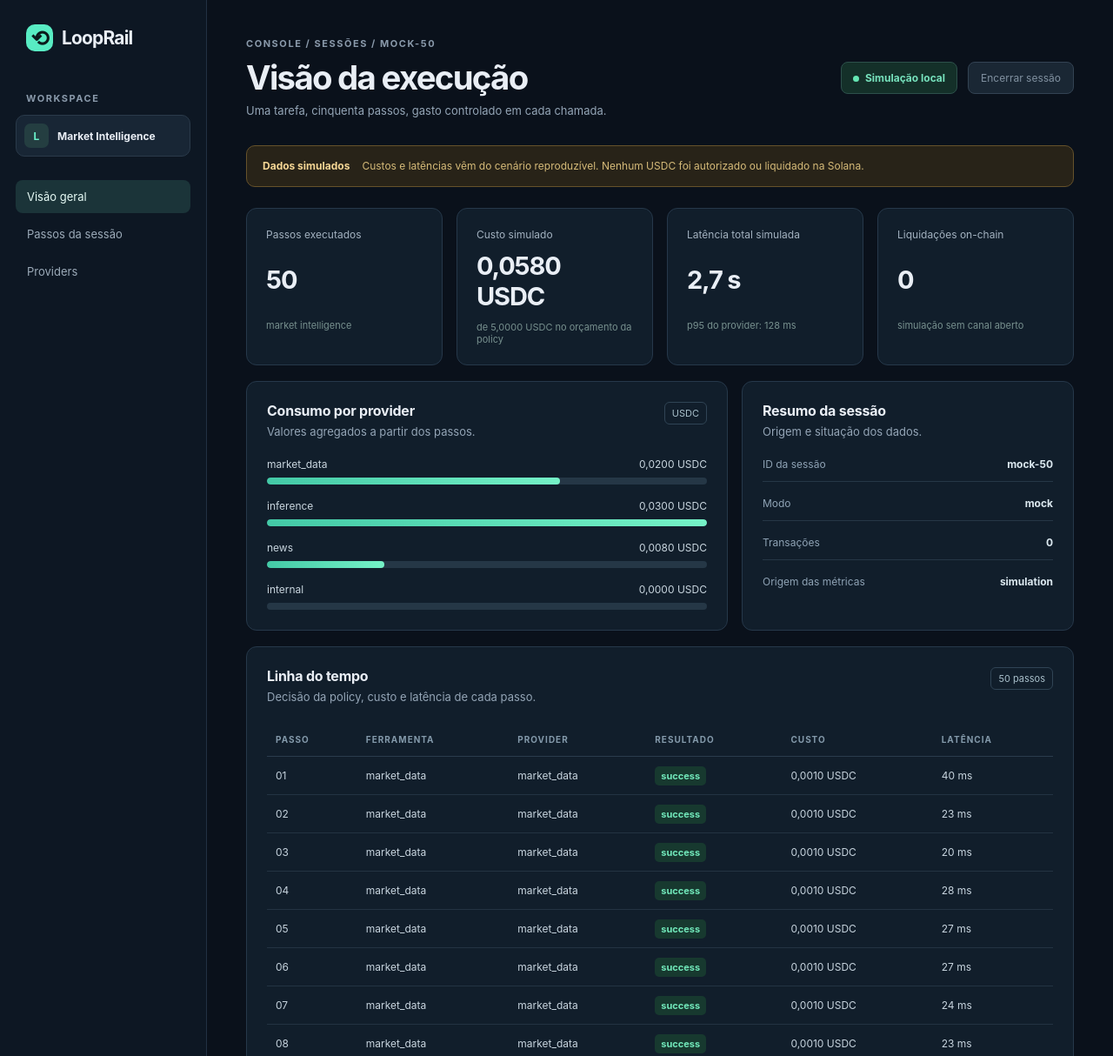
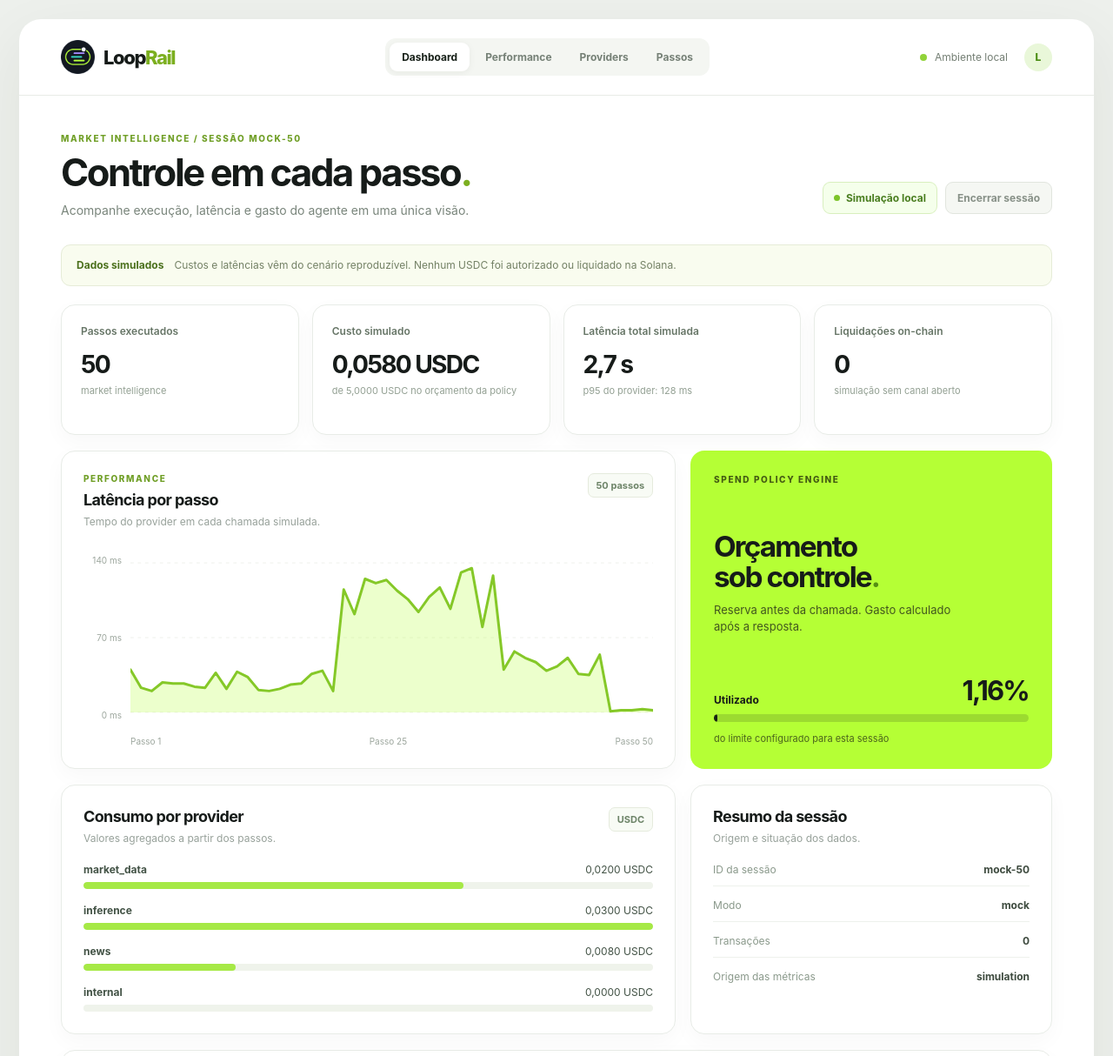
Before and after one commit to AnaCelia1827/hackathon-superteam, a plain HTML site: page apps/dashboard/index.html in a window 1280 px wide. Shown: the top 1214 px of the page at 87% size. Drawn offline with Linux system fonts and the light colour scheme.

Commit message:
style(dashboard): apply light LoopRail theme and brand logo

```diff
--- a/apps/dashboard/index.html
+++ b/apps/dashboard/index.html
@@ -3,29 +3,28 @@
   <head>
     <meta charset="UTF-8" />
     <meta name="viewport" content="width=device-width, initial-scale=1" />
-    <title>LoopRail — Console</title>
+    <title>LoopRail — Dashboard</title>
     <meta name="description" content="Painel de execução do agente LoopRail" />
     <link rel="stylesheet" href="./styles.css" />
   </head>
   <body>
     <div class="app-shell">
-      <aside class="sidebar">
-        <div class="brand"><span class="brand-mark">⟲</span><span>LoopRail</span></div>
-        <div class="workspace-label">WORKSPACE</div>
-        <div class="workspace"><span class="workspace-avatar">L</span><span>Market Intelligence</span></div>
+      <header class="site-header">
+        <a class="brand" href="#overview"><img class="brand-logo" src="./assets/looprail-logo.png" alt="" /><span>Loop<span class="brand-accent">Rail</span></span></a>
         <nav aria-label="Navegação">
-          <a class="active" href="#overview">Visão geral</a>
-          <a href="#steps">Passos da sessão</a>
+          <a class="active" href="#overview">Dashboard</a>
+          <a href="#performance">Performance</a>
           <a href="#providers">Providers</a>
+          <a href="#steps">Passos</a>
         </nav>
-        <div class="sidebar-bottom">Ambiente local<br /><strong>Protótipo de demonstração</strong></div>
-      </aside>
+        <div class="header-profile"><span class="environment-dot"></span>Ambiente local<span class="avatar">L</span></div>
+      </header>
       <main id="overview">
         <header class="topbar">
           <div>
-            <div class="eyebrow">CONSOLE / SESSÕES / MOCK-50</div>
-            <h1>Visão da execução</h1>
-            <p>Uma tarefa, cinquenta passos, gasto controlado em cada chamada.</p>
+            <div class="eyebrow">MARKET INTELLIGENCE / SESSÃO MOCK-50</div>
+            <h1>Controle em cada passo<span class="title-dot">.</span></h1>
+            <p>Acompanhe execução, latência e gasto do agente em uma única visão.</p>
           </div>
           <div class="header-actions">
             <span class="status"><span class="status-dot"></span>Simulação local</span>
@@ -42,6 +41,31 @@
           <article class="metric"><span>Latência total simulada</span><strong id="duration">—</strong><small>p95 do provider: <span id="p95">—</span></small></article>
           <article class="metric"><span>Liquidações on-chain</span><strong id="settlements">—</strong><small>simulação sem canal aberto</small></article>
         </section>
+        <div class="insights-grid">
+          <section class="panel chart-panel" id="performance">
+            <div class="panel-heading"><div><div class="eyebrow">PERFORMANCE</div><h2>Latência por passo</h2><p>Tempo do provider em cada chamada simulada.</p></div><span class="pill">50 passos</span></div>
+            <div class="chart-wrap">
+              <div class="chart-scale"><span id="chart-max">—</span><span id="chart-mid">—</span><span>0 ms</span></div>
+              <svg viewBox="0 0 640 220" preserveAspectRatio="none" role="img" aria-label="Gráfico de latência por passo">
+                <line x1="0" y1="20" x2="640" y2="20" class="grid-line" />
+                <line x1="0" y1="110" x2="640" y2="110" class="grid-line" />
+                <line x1="0" y1="200" x2="640" y2="200" class="grid-line" />
+                <path id="latency-area" class="chart-area" d="" />
+                <path id="latency-line" class="chart-line" d="" />
+              </svg>
+            </div>
+            <div class="chart-axis"><span>Passo 1</span><span>Passo 25</span><span>Passo 50</span></div>
+          </section>
+          <section class="highlight-panel" aria-label="Orçamento da sessão">
+            <div class="eyebrow">SPEND POLICY ENGINE</div>
+            <div><h2>Orçamento<br />sob controle<span>.</span></h2><p>Reserva antes da chamada. Gasto calculado após a resposta.</p></div>
+            <div class="highlight-bottom">
+              <div><span>Utilizado</span><strong id="budget-percent">—</strong></div>
+              <div class="budget-track"><div id="budget-fill"></div></div>
+              <small>do limite configurado para esta sessão</small>
+            </div>
+          </section>
+        </div>
         <div class="content-grid">
           <section class="panel" id="providers">
             <div class="panel-heading"><div><h2>Consumo por provider</h2><p>Valores agregados a partir dos passos.</p></div><span class="pill">USDC</span></div>
--- a/apps/dashboard/main.js
+++ b/apps/dashboard/main.js
@@ -16,6 +16,24 @@ async function loadDashboard() {
   text("transactions", String(metrics.onchain_transactions));
   text("source", metrics.source);
   text("step-total", `${events.length} passos`);
+  const budgetRatio = metrics.policy_budget_usdc_base_units > 0
+    ? metrics.usdc_spent_base_units / metrics.policy_budget_usdc_base_units
+    : 0;
+  text("budget-percent", `${(budgetRatio * 100).toLocaleString("pt-BR", { maximumFractionDigits: 2 })}%`);
+  document.getElementById("budget-fill").style.width = `${Math.min(100, budgetRatio * 100)}%`;
+
+  const latencies = events.map((event) => event.provider_latency_ms);
+  const chartMaximum = Math.max(20, Math.ceil(Math.max(...latencies) / 20) * 20);
+  text("chart-max", `${chartMaximum} ms`);
+  text("chart-mid", `${chartMaximum / 2} ms`);
+  const points = latencies.map((latency, index) => {
+    const x = (index / Math.max(1, latencies.length - 1)) * 640;
+    const y = 200 - (latency / chartMaximum) * 180;
+    return [x.toFixed(1), y.toFixed(1)];
+  });
+  const linePath = points.map(([x, y], index) => `${index === 0 ? "M" : "L"}${x} ${y}`).join(" ");
+  document.getElementById("latency-line").setAttribute("d", linePath);
+  document.getElementById("latency-area").setAttribute("d", `${linePath} L640 200 L0 200 Z`);
 
   const totals = new Map();
   for (const event of events) totals.set(event.provider, (totals.get(event.provider) || 0) + event.cost_usdc_base_units);
--- a/apps/dashboard/styles.css
+++ b/apps/dashboard/styles.css
@@ -1,58 +1,109 @@
-:root { font-family: Inter, ui-sans-serif, system-ui, sans-serif; color: #e9eef5; background: #0a111b; }
+:root {
+  font-family: Inter, ui-sans-serif, system-ui, -apple-system, BlinkMacSystemFont, "Segoe UI", sans-serif;
+  color: #161b19;
+  background: #edf0ec;
+  --lime: #b5ff35;
+  --green: #7cb727;
+  --muted: #79857b;
+  --border: #e8ece7;
+}
 * { box-sizing: border-box; }
-body { margin: 0; }
-.app-shell { display: grid; grid-template-columns: 238px minmax(0, 1fr); min-height: 100vh; }
-.sidebar { background: #0d1723; border-right: 1px solid #223142; padding: 28px 18px; display: flex; flex-direction: column; }
-.brand { display: flex; align-items: center; gap: 10px; font-size: 21px; font-weight: 750; letter-spacing: -.04em; padding: 0 12px; }
-.brand-mark { display: grid; place-items: center; background: #58ecc3; color: #0b191b; border-radius: 10px; width: 31px; height: 31px; font-size: 25px; }
-.workspace-label, .eyebrow { color: #8a9aab; font-size: 11px; font-weight: 700; letter-spacing: .14em; }
-.workspace-label { margin: 47px 12px 12px; }
-.workspace { display: flex; align-items: center; gap: 10px; background: #182635; border: 1px solid #2a3a4a; border-radius: 10px; padding: 9px; font-size: 12px; font-weight: 650; }
-.workspace-avatar { display: grid; place-items: center; background: #243e41; color: #6af2ca; width: 28px; height: 28px; border-radius: 7px; }
-nav { display: grid; gap: 5px; margin-top: 27px; }
-nav a { color: #9cabb9; text-decoration: none; padding: 11px 13px; border-radius: 8px; font-size: 13px; }
-nav a:hover, nav a.active { color: #e7fbf6; background: #1b3439; }
-.sidebar-bottom { margin-top: auto; padding: 20px 12px 0; color: #8192a4; font-size: 12px; line-height: 1.6; }
-.sidebar-bottom strong { color: #bac9d5; font-weight: 500; }
-main { max-width: 1500px; width: 100%; margin: 0 auto; padding: 43px 45px 70px; }
-.topbar { display: flex; justify-content: space-between; align-items: center; gap: 24px; }
-h1 { font-size: clamp(29px, 3vw, 39px); letter-spacing: -.045em; margin: 9px 0 7px; }
-p { color: #94a5b6; margin: 0; font-size: 13px; }
-.header-actions { display: flex; align-items: center; gap: 12px; }
-.status { border: 1px solid #2d504b; color: #77e2bd; background: #143029; font-size: 12px; font-weight: 650; padding: 10px 13px; border-radius: 8px; white-space: nowrap; }
-.status-dot { display: inline-block; width: 7px; height: 7px; border-radius: 50%; background: #65e6b3; margin-right: 7px; }
-button { border: 1px solid #334353; color: #8191a0; background: #1a2734; border-radius: 8px; padding: 10px 14px; font: inherit; font-size: 12px; cursor: not-allowed; }
-.notice { display: flex; gap: 14px; align-items: center; margin-top: 32px; padding: 14px 18px; border: 1px solid #66522b; border-radius: 10px; background: #282318; color: #d6bb79; font-size: 12px; line-height: 1.5; }
-.notice strong { color: #f6d795; white-space: nowrap; }
-.metrics-grid { display: grid; grid-template-columns: repeat(4, 1fr); gap: 16px; margin-top: 24px; }
-.metric, .panel { background: #111e2b; border: 1px solid #26384a; border-radius: 12px; }
-.metric { padding: 22px; display: grid; gap: 11px; min-height: 147px; }
-.metric > span { color: #a3b2c0; font-size: 12px; }
-.metric strong { font-size: 29px; letter-spacing: -.04em; }
-.metric small { color: #77908e; font-size: 11px; }
-.content-grid { display: grid; grid-template-columns: 1.45fr 1fr; gap: 16px; margin-top: 18px; }
-.panel { padding: 23px; }
-.panel-heading { display: flex; justify-content: space-between; align-items: start; gap: 15px; margin-bottom: 22px; }
-h2 { font-size: 16px; margin: 0 0 6px; letter-spacing: -.015em; }
-.pill { border: 1px solid #304455; border-radius: 6px; color: #a8bfca; padding: 5px 8px; font-size: 11px; white-space: nowrap; }
+html { scroll-behavior: smooth; }
+body { margin: 0; padding: 22px; }
+button, a { font: inherit; }
+.app-shell { max-width: 1510px; min-height: calc(100vh - 44px); margin: auto; background: white; border-radius: 25px; box-shadow: 0 24px 70px #24301e12; overflow: hidden; }
+.site-header { display: flex; align-items: center; justify-content: space-between; gap: 24px; min-height: 88px; padding: 18px 48px; border-bottom: 1px solid var(--border); }
+.brand { display: inline-flex; align-items: center; gap: 10px; color: #161b19; text-decoration: none; font-size: 22px; font-weight: 800; letter-spacing: -.065em; white-space: nowrap; }
+.brand-logo { width: 39px; height: 39px; object-fit: contain; }
+.brand-accent, .title-dot { color: #7caf20; }
+nav { display: flex; align-items: center; gap: 4px; padding: 5px; border-radius: 12px; background: #f4f6f2; }
+nav a { padding: 9px 14px; border-radius: 9px; color: #758076; font-size: 12px; font-weight: 650; text-decoration: none; white-space: nowrap; }
+nav a.active, nav a:hover { color: #172018; background: white; box-shadow: 0 2px 9px #1d2d160e; }
+.header-profile { display: flex; align-items: center; gap: 9px; color: #737e73; font-size: 12px; white-space: nowrap; }
+.environment-dot { width: 8px; height: 8px; border-radius: 50%; background: #91d339; }
+.avatar { display: grid; place-items: center; width: 32px; height: 32px; margin-left: 10px; border-radius: 50%; background: #e9f7d9; color: #4b8d14; font-weight: 800; }
+main { padding: 43px 48px 70px; }
+.topbar { display: flex; justify-content: space-between; align-items: end; gap: 20px; }
+.eyebrow { margin-bottom: 9px; color: #709f27; font-size: 10px; font-weight: 800; letter-spacing: .16em; }
+h1 { margin: 0; font-size: clamp(30px, 3.4vw, 48px); line-height: 1.13; letter-spacing: -.055em; }
+.topbar p { margin: 10px 0 0; color: var(--muted); font-size: 14px; }
+.header-actions { display: flex; align-items: center; gap: 9px; padding-bottom: 4px; }
+.status { display: inline-flex; align-items: center; padding: 10px 12px; border: 1px solid #d8efbe; border-radius: 9px; background: #f5ffeb; color: #4a7e20; font-size: 12px; font-weight: 700; white-space: nowrap; }
+.status-dot { width: 7px; height: 7px; margin-right: 7px; border-radius: 50%; background: #7dc42a; }
+button { padding: 10px 13px; border: 1px solid #e1e5de; border-radius: 9px; background: #f5f7f3; color: #879087; font-size: 12px; font-weight: 700; cursor: not-allowed; white-space: nowrap; }
+.notice { display: flex; align-items: baseline; flex-wrap: wrap; gap: 5px 12px; margin-top: 31px; padding: 14px 17px; border: 1px solid #e6ecd8; border-radius: 11px; background: #f9fcef; font-size: 12px; line-height: 1.5; }
+.notice strong { color: #4b701d; }
+.notice span { color: #738065; }
+.metrics-grid { display: grid; grid-template-columns: repeat(4, minmax(0, 1fr)); gap: 15px; margin-top: 21px; }
+.metric, .panel { border: 1px solid var(--border); border-radius: 16px; background: white; box-shadow: 0 8px 25px #16281b08; }
+.metric { position: relative; display: flex; flex-direction: column; min-height: 150px; padding: 22px; }
+.metric > span:first-child { color: #667566; font-size: 12px; font-weight: 600; }
+.metric strong { margin-top: 17px; font-size: clamp(23px, 2.2vw, 31px); line-height: 1; letter-spacing: -.06em; white-space: nowrap; }
+.metric small { margin-top: 9px; color: #93a093; font-size: 11px; }
+.insights-grid, .content-grid { display: grid; grid-template-columns: minmax(0, 1.7fr) minmax(285px, 1fr); gap: 17px; margin-top: 18px; }
+.panel { padding: 25px; }
+.panel-heading { display: flex; justify-content: space-between; align-items: start; gap: 15px; margin-bottom: 21px; }
+.panel-heading .eyebrow { margin-bottom: 8px; }
+h2 { margin: 0; font-size: 18px; letter-spacing: -.035em; }
+.panel-heading p { margin: 7px 0 0; color: #97a19a; font-size: 12px; }
+.pill { padding: 6px 9px; border: 1px solid #e5ebdd; border-radius: 7px; background: #f8fbf5; color: #6d8468; font-size: 11px; font-weight: 700; white-space: nowrap; }
+.chart-wrap { display: flex; height: 210px; gap: 10px; }
+.chart-scale { display: flex; flex-direction: column; justify-content: space-between; width: 44px; padding: 10px 0; color: #9ca69d; font-size: 10px; text-align: right; }
+.chart-wrap svg { flex: 1; min-width: 0; }
+.grid-line { stroke: #edf0ea; stroke-width: 1; stroke-dasharray: 4 5; }
+.chart-line { fill: none; stroke: #85c828; stroke-width: 3; stroke-linecap: round; stroke-linejoin: round; vector-effect: non-scaling-stroke; }
+.chart-area { fill: #b5ff3540; }
+.chart-axis { display: flex; justify-content: space-between; padding-left: 54px; margin-top: 8px; color: #9ca69d; font-size: 10px; }
+.highlight-panel { display: flex; flex-direction: column; justify-content: space-between; min-height: 330px; padding: 27px; border-radius: 16px; background: var(--lime); }
+.highlight-panel .eyebrow { color: #435b13; }
+.highlight-panel h2 { font-size: clamp(27px, 2.6vw, 38px); line-height: 1.07; letter-spacing: -.055em; }
+.highlight-panel h2 span { color: #548d13; }
+.highlight-panel p { max-width: 290px; margin: 10px 0 0; color: #41561f; font-size: 13px; line-height: 1.5; }
+.highlight-bottom > div:first-child { display: flex; justify-content: space-between; align-items: end; font-size: 12px; font-weight: 700; }
+.highlight-bottom strong { font-size: 31px; letter-spacing: -.06em; }
+.budget-track { height: 9px; margin: 9px 0 7px; overflow: hidden; border-radius: 20px; background: #161d1728; }
+.budget-track > div { width: 0; height: 100%; border-radius: inherit; background: #172313; }
+.highlight-bottom small { color: #4b661d; font-size: 11px; }
 .provider-bars { display: grid; gap: 17px; }
-.provider-row { display: grid; gap: 8px; }
-.provider-meta { display: flex; justify-content: space-between; color: #c9d6df; font-size: 12px; }
-.bar-track { height: 8px; background: #253746; border-radius: 20px; overflow: hidden; }
-.bar-fill { height: 100%; background: linear-gradient(90deg, #43c9a6, #75f2c7); border-radius: inherit; }
-dl { display: grid; gap: 17px; margin: 0; }
-dl div { display: flex; justify-content: space-between; gap: 10px; border-bottom: 1px solid #263746; padding-bottom: 12px; }
-dl div:last-child { border: 0; padding: 0; }
-dt { color: #8fa3b5; font-size: 12px; } dd { margin: 0; color: #dce9f0; font-size: 12px; font-weight: 650; text-align: right; }
+.provider-row { display: grid; gap: 7px; }
+.provider-meta { display: flex; justify-content: space-between; gap: 12px; color: #425245; font-size: 12px; }
+.provider-meta span:first-child { font-weight: 700; }
+.bar-track { height: 8px; overflow: hidden; border-radius: 20px; background: #eff3eb; }
+.bar-fill { height: 100%; border-radius: inherit; background: #a6e946; }
+dl { display: grid; gap: 14px; margin: 0; }
+dl div { display: flex; justify-content: space-between; gap: 12px; padding-bottom: 11px; border-bottom: 1px solid #eef1ec; }
+dl div:last-child { padding: 0; border: 0; }
+dt, dd { font-size: 12px; }
+dt { color: #8a998b; }
+dd { margin: 0; color: #3d4a3e; font-weight: 700; text-align: right; }
 .steps-panel { margin-top: 18px; }
 .table-wrap { overflow-x: auto; }
-table { border-collapse: collapse; width: 100%; text-align: left; font-size: 12px; }
-th { color: #849aab; font-size: 10px; text-transform: uppercase; letter-spacing: .1em; font-weight: 700; padding: 13px 10px; border-bottom: 1px solid #2a3c4d; }
-td { padding: 14px 10px; color: #c8d5df; border-bottom: 1px solid #233342; }
+table { width: 100%; border-collapse: collapse; text-align: left; font-size: 12px; }
+th { padding: 13px 10px; border-bottom: 1px solid #e9eee6; color: #9aa69a; font-size: 10px; letter-spacing: .1em; text-transform: uppercase; }
+td { padding: 14px 10px; border-bottom: 1px solid #eff2ec; color: #59665b; }
 tr:last-child td { border-bottom: 0; }
-.outcome { border-radius: 5px; padding: 4px 7px; font-size: 11px; font-weight: 650; }
-.outcome.success { background: #17392f; color: #72e9bb; }
-.outcome.error, .outcome.denied { background: #463329; color: #efab8c; }
-@media (max-width: 1050px) { .metrics-grid { grid-template-columns: repeat(2, 1fr); } .content-grid { grid-template-columns: 1fr; } }
-@media (max-width: 700px) { .app-shell { display: block; } .sidebar { padding: 15px; } .workspace-label, .workspace, .sidebar-bottom { display: none; } nav { display: flex; overflow-x: auto; margin-top: 15px; } nav a { white-space: nowrap; } main { padding: 26px 17px; } .topbar { align-items: start; flex-direction: column; } .metrics-grid { grid-template-columns: 1fr 1fr; } .metric { padding: 15px; min-height: 130px; } .metric strong { font-size: 23px; } .notice { align-items: start; flex-direction: column; gap: 4px; } }
-@media (max-width: 430px) { .metrics-grid { grid-template-columns: 1fr; } }
+.outcome { padding: 5px 8px; border-radius: 6px; font-size: 11px; font-weight: 700; }
+.outcome.success { background: #effadd; color: #528e19; }
+.outcome.error, .outcome.denied { background: #fff0e8; color: #b46a42; }
+@media (max-width: 1050px) {
+  .site-header { padding: 18px 28px; }
+  main { padding: 35px 28px 60px; }
+  .header-profile { font-size: 0; }
+  .metrics-grid { grid-template-columns: repeat(2, minmax(0, 1fr)); }
+}
+@media (max-width: 760px) {
+  body { padding: 0; }
+  .app-shell { border-radius: 0; }
+  .site-header { flex-wrap: wrap; padding: 17px 20px; }
+  nav { order: 3; width: 100%; overflow-x: auto; }
+  .header-profile { margin-left: auto; }
+  main { padding: 28px 20px 45px; }
+  .topbar { align-items: start; flex-direction: column; }
+  .insights-grid, .content-grid { grid-template-columns: 1fr; }
+  .highlight-panel { min-height: 280px; }
+}
+@media (max-width: 490px) {
+  .metrics-grid { grid-template-columns: 1fr; }
+  .metric { min-height: 130px; }
+  .header-actions { flex-wrap: wrap; }
+}
```
Also changed, not shown: apps/dashboard/assets/looprail-logo.png (added).
